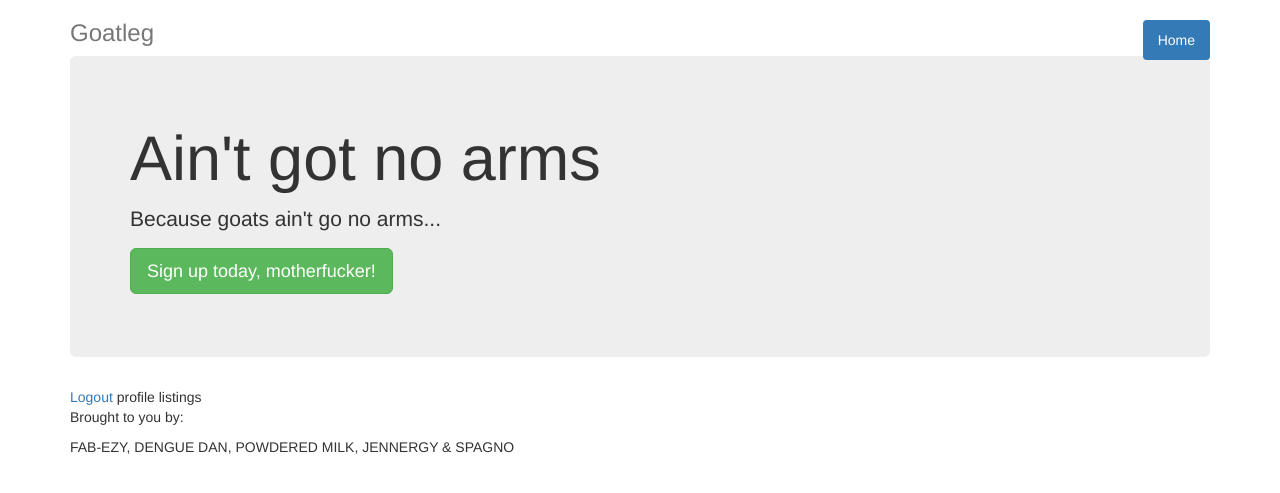
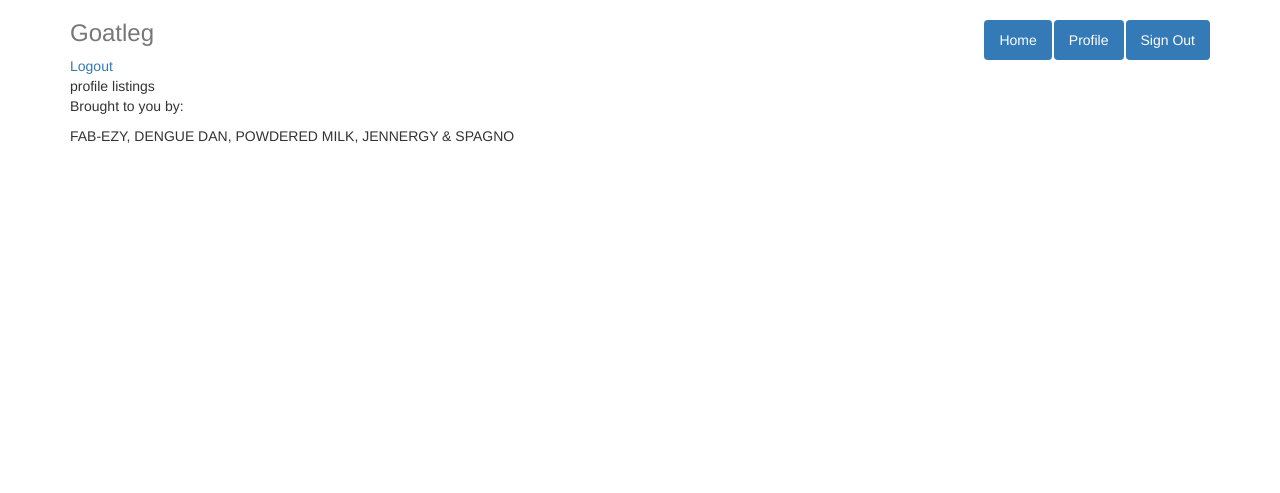
Before and after one commit to yuejn/goatleg, a Rails app: page /profiles in a window 1280 px wide. Shown: the top 493 px of the page. Run offline with Rails 7, Linux system fonts and the light colour scheme; the visitor is signed in with stand-in values (Sample User, id 1); style sheets or scripts are compiled from the project's sources; some libraries are stand-ins or nearby versions.

Commit message:
added nav buttons based upon current user

```diff
--- a/app/views/layouts/application.html.erb
+++ b/app/views/layouts/application.html.erb
@@ -13,17 +13,27 @@
   <div class="header">
     <nav>
       <ul class="nav nav-pills pull-right">
-        <li role="presentation" class="active"><a href="#">Home</a></li>
+        <li role="presentation" class="active"><a href="/">Home</a></li>
+        <% if current_user %>
+          <li role="presentation" class="active"><a href="">Profile</a></li>
+          <li role="presentation" class="active"><%= link_to('Sign Out', destroy_user_session_path, :method => :delete) %></li>
+        <% else %>
+          <li role="presentation" class="active"><a href="/users/sign_in">Sign In</a></li>
+          <li role="presentation" class="active"><a href="/users/sign_up">Sign Up</a></li>
+        <% end %>
       </ul>
     </nav>
     <h3 class="text-muted">Goatleg</h3>
   </div>
-  <div class="jumbotron">
-    <h1>Ain't got no arms</h1>
-    <p class="lead">Because goats ain't go no arms...</p>
-    <p><a class="btn btn-lg btn-success" href="/users/sign_in" role="button">Sign up today, motherfucker!</a></p>
-  </div>
-
+  <% if current_user %>
+    <%= link_to('Logout', destroy_user_session_path, :method => :delete) %>
+  <% else %>
+    <div class="jumbotron">
+      <h1>Ain't got no arms</h1>
+      <p class="lead">Because goats ain't go no arms...</p>
+      <p><a class="btn btn-lg btn-success" href="/users/sign_up" role="button">Sign up today, motherfucker!</a></p>
+    </div>
+  <% end %>
 
   <div id="content">
   <%= yield %>
--- a/app/views/profiles/index.html.erb
+++ b/app/views/profiles/index.html.erb
@@ -1,3 +1,2 @@
 
-<%= link_to('Logout', destroy_user_session_path, :method => :delete) %>
 profile listings
```
